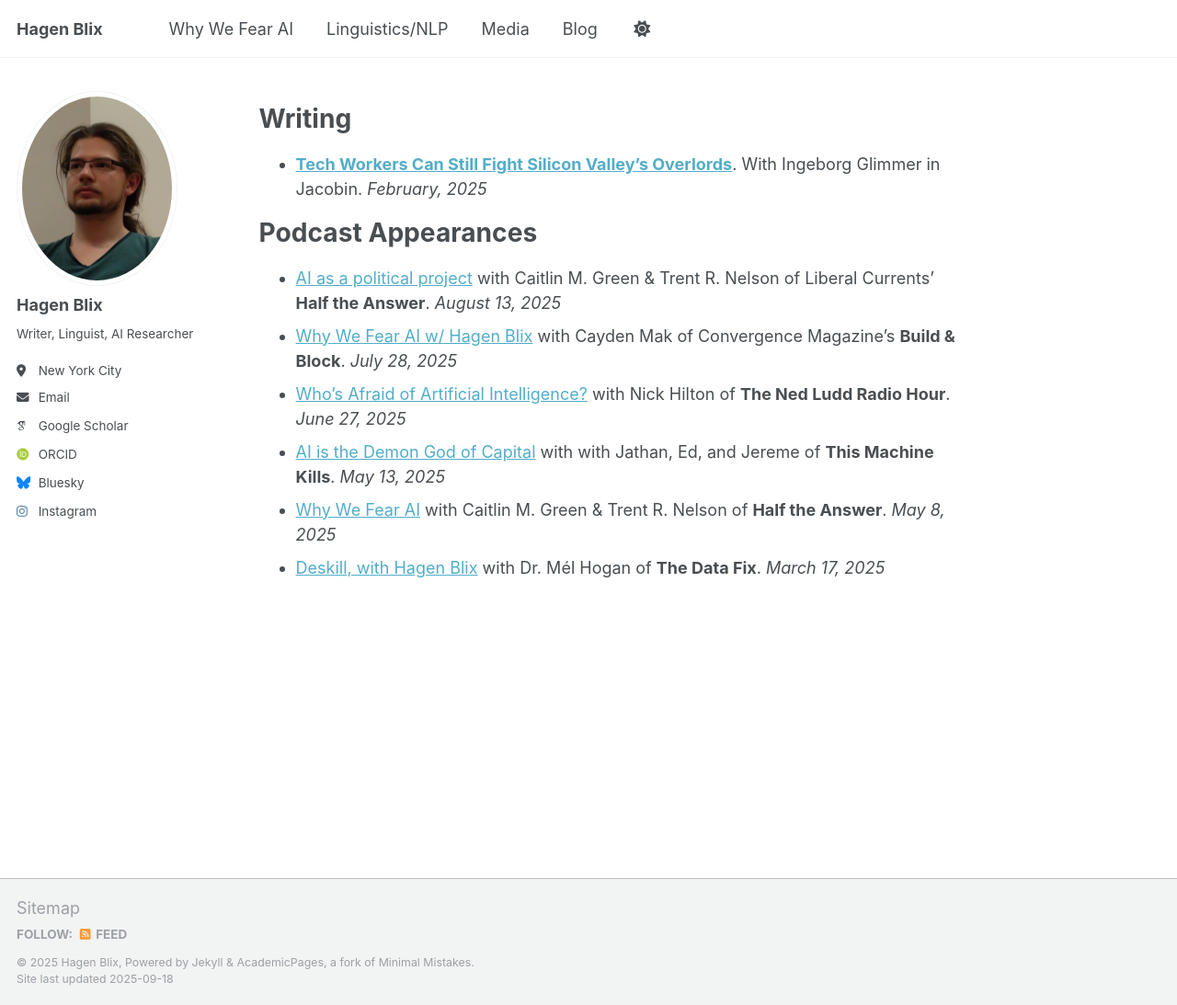
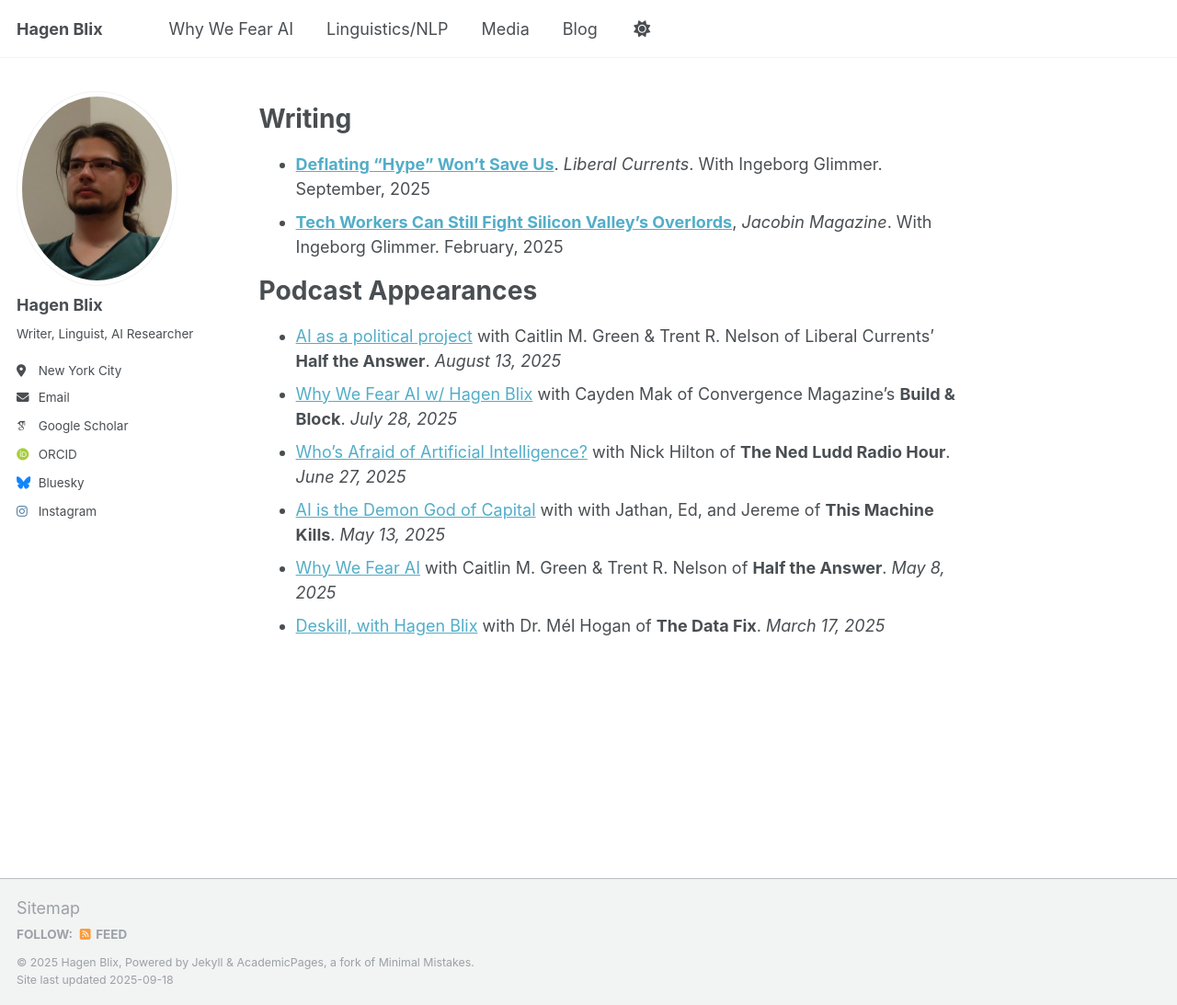
Before and after one commit to hagenblix/hagenblix.github.io, a Jekyll site: the page built from _pages/media.md, in a window 1280 px wide and 1093 px high. Shown: the whole window at 92% size. Built offline with Jekyll 4.4.1, drawn with Linux system fonts in a browser that asks for light colours; some web fonts are replaced; a script that is not in the unit is left out.

Commit message:
added deflating hype essay to news/media

```diff
--- a/_pages/media.md
+++ b/_pages/media.md
@@ -9,7 +9,8 @@ redirect_from:
 
 Writing
 ===========
-- **[Tech Workers Can Still Fight Silicon Valley’s Overlords](https://jacobin.com/2025/02/tech-workers-silicon-valley-trump)**. With Ingeborg Glimmer in Jacobin. *February, 2025*
+- **[Deflating “Hype” Won’t Save Us](https://www.liberalcurrents.com/deflating-hype-wont-save-us/)**. *Liberal Currents*. With Ingeborg Glimmer. September, 2025
+- **[Tech Workers Can Still Fight Silicon Valley’s Overlords](https://jacobin.com/2025/02/tech-workers-silicon-valley-trump)**, *Jacobin Magazine*. With Ingeborg Glimmer. February, 2025
 
 
 Podcast Appearances
```
Also changed, not shown: _pages/about.md (+3 -0 lines).
